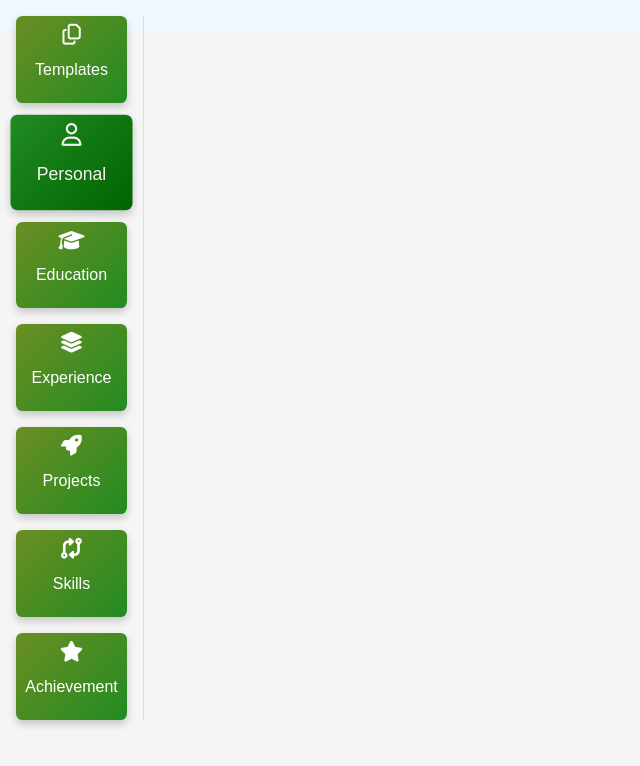
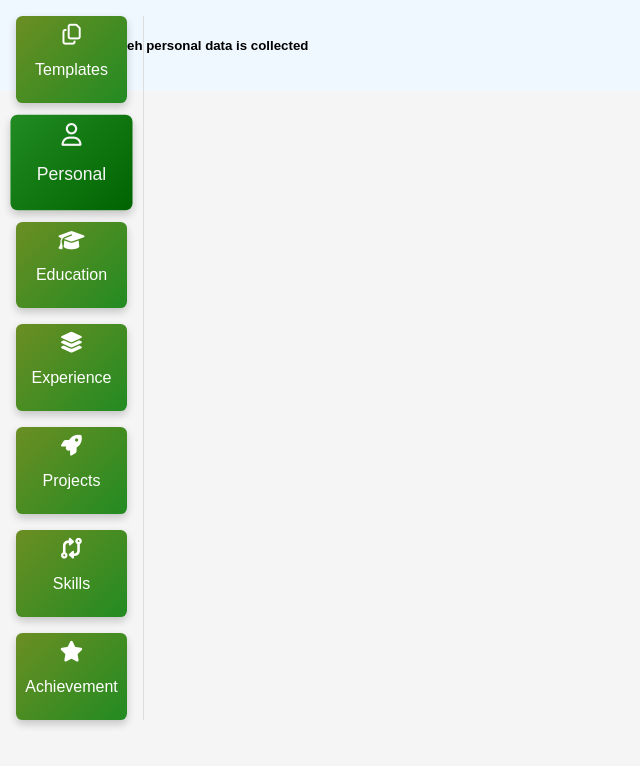
Before and after one commit to rohitghatal1/CVMaker-ReactJS, a React (Create React App) app: page / in a window 1280 px wide. Both pictures are taken after a click on the element "Personal". Shown: the top 766 px of the page, without its empty margins (0-640 px from the left). Built offline with nearby package versions, Linux system fonts and the light colour scheme.

Commit message:
added personal section

```diff
--- a/src/components/CVgenerator.js
+++ b/src/components/CVgenerator.js
@@ -1,6 +1,7 @@
 import React, {useState} from 'react'
 import './cvgenerator.css'
 import TemplatesDisplay from '../componentsInner/TemplatesDisplay';
+import PersonalData from '../componentsInner/PersonalData';
 
 export default function CVgenerator() {
     const[activeStep, setActiveStep] = useState('Templates');
@@ -47,6 +48,7 @@ export default function CVgenerator() {
                 </aside>
                     <div className="stepInfo">
                         {activeStep === 'Templates' && <TemplatesDisplay />}
+                        {activeStep === 'Personal' && <PersonalData />}
                     </div>
             </div>
         </div>
--- /dev/null
+++ b/src/componentsInner/PersonalData.js
@@ -0,0 +1,11 @@
+import React from 'react'
+
+export default function PersonalData() {
+  return (
+    <div>
+      <div className="personalInfoCollector">
+        <h5>here teh personal data is collected</h5>
+      </div>
+    </div>
+  )
+}
```
